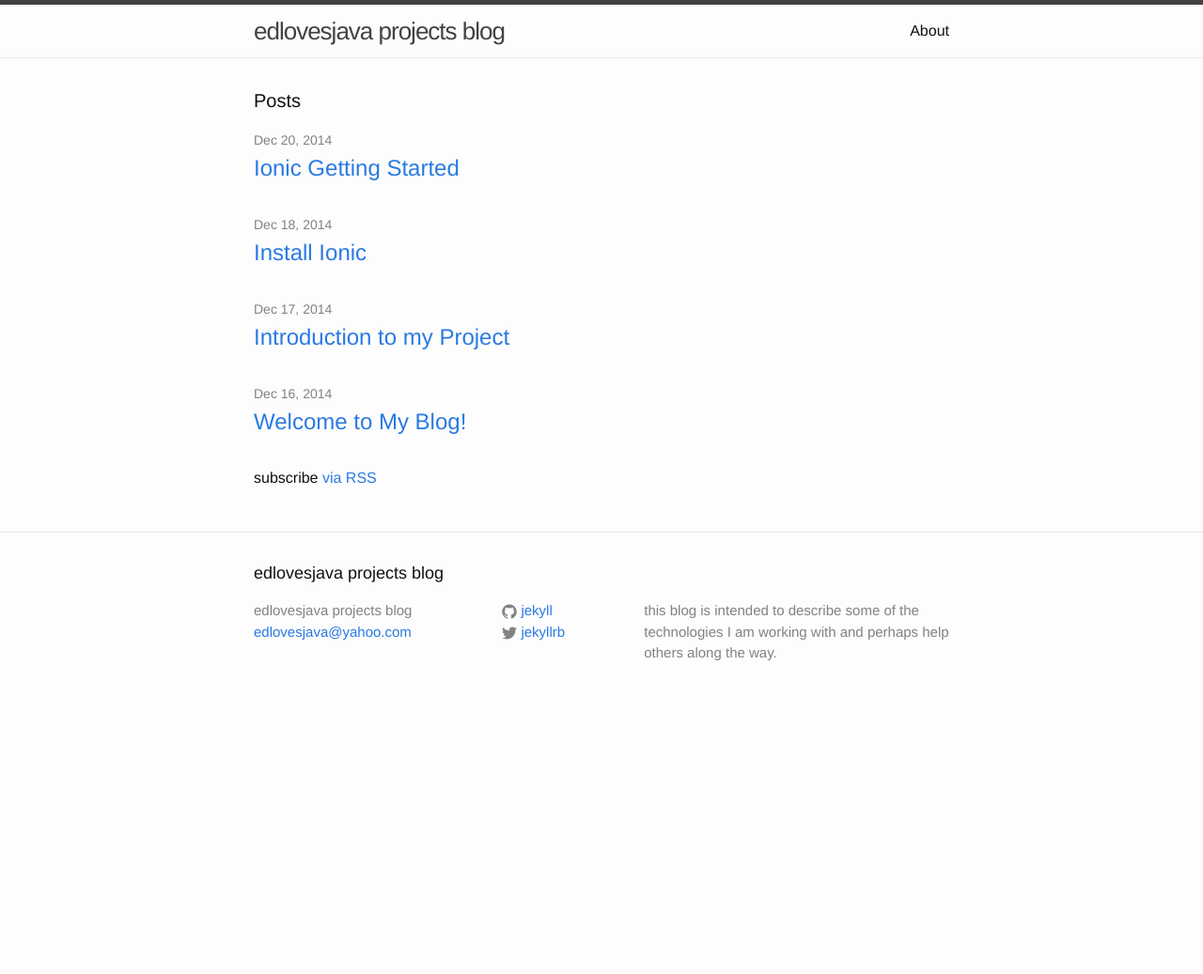
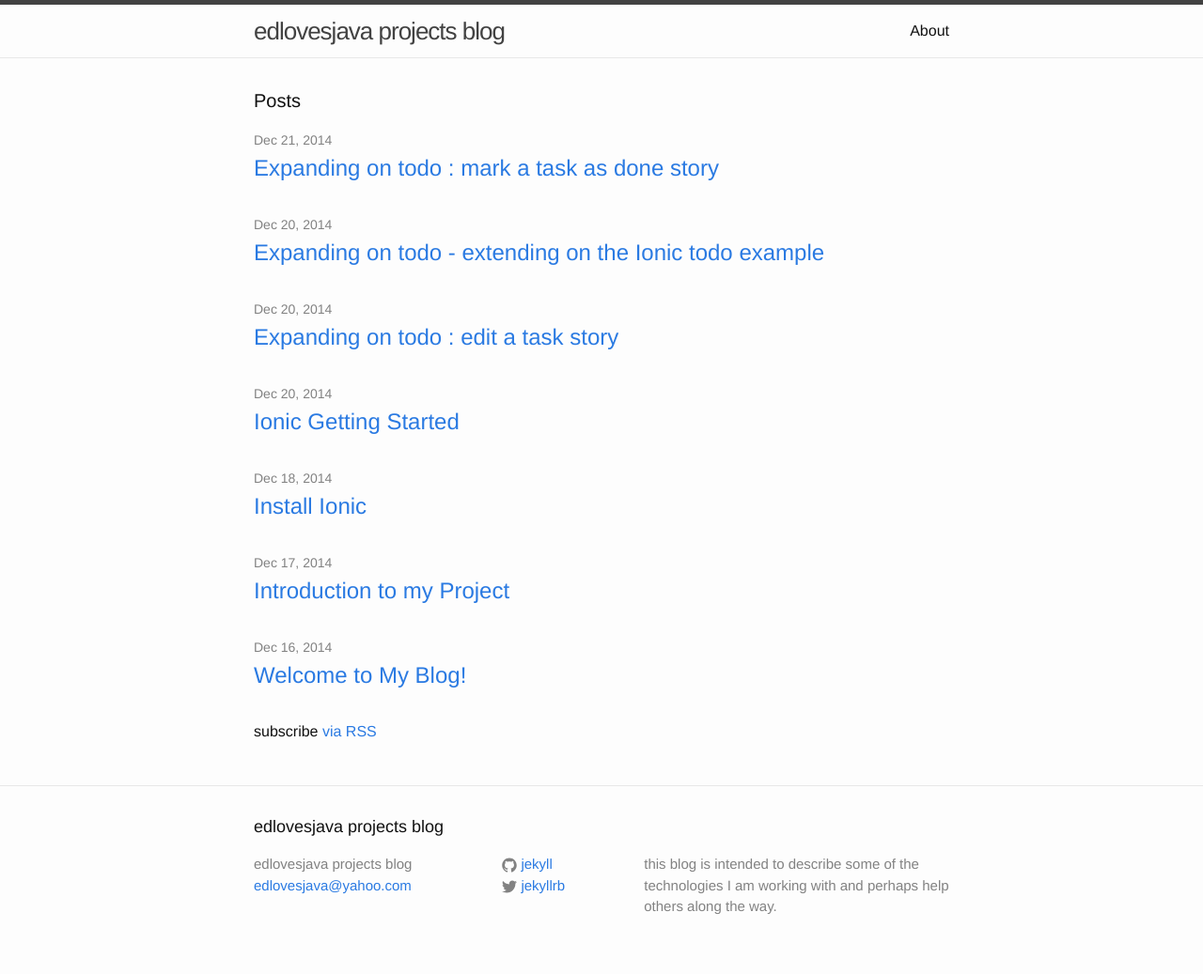
Before and after one commit to edlovesjava/edlovesjava.github.io, a Jekyll site: the page built from index.html, in a window 1280 px wide. Shown: the whole page at 94% size. Built offline with Jekyll 4.4.1, drawn with Linux system fonts in a browser that asks for light colours; before the commit the page ends 900 px from its top, so only the background shows below that.

Commit message:
added additional stories to the tutorial for ionic

```diff
--- /dev/null
+++ b/_posts/2014-12-20-edit-a-task.md
@@ -0,0 +1,159 @@
+---
+layout: post
+title:  "Expanding on todo : edit a task story"
+date:   2014-12-20 16:34
+categories: project intro
+---
+
+## story: edit a task
+
+This is part of a series [extending ionic todo example][parent]
+
+ > As a user I want the ability to edit a task after it is added.
+
+ To do so, I thought it would be ok to add an icon to the right side of the task using the ion-edit icon (pencil).
+
+
+
+### given
+
+{% highlight html %}
+{% raw %}
+...
+          <ion-list>
+            <ion-item class="item" ng-repeat="task in activeProject.tasks">
+              {{task.title}}
+            </ion-item>
+          </ion-list>
+ ...
+{% endraw %}
+{% endhighlight %}
+
+### changed to
+
+{% highlight html %}
+{% raw %}
+...
+          <ion-list>
+            <ion-item class="item" ng-repeat="task in activeProject.tasks">
+              {{task.title}}
+              <i class="icon ion-edit" ng-click="editTask($index, task)"></i>
+            </ion-item>
+          </ion-list>
+ ...
+{% endraw %}
+{% endhighlight %}
+
+And I also added a template after the new task template called 'edit-task.html'
+
+{% highlight html %}
+{% raw %}
+
+<script id="edit-task.html" type="text/ng-template">
+
+  <div class="modal">
+
+    <!-- Modal header bar -->
+    <ion-header-bar class="bar-secondary">
+      <h1 class="title">Edit Task</h1>
+      <button class="button button-clear button-positive" ng-click="closeEditTask()">Cancel</button>
+    </ion-header-bar>
+
+    <!-- Modal content area -->
+    <ion-content>
+
+      <form ng-submit="updateTask(taskIndex, task)">
+        <div class="list">
+          <label class="item item-input">
+            <input type="text" placeholder="What do you need to do?" ng-model="task.title">
+          </label>
+        </div>
+        <div class="padding">
+          <button type="submit" class="button button-block button-positive">Update Task</button>
+        </div>
+
+      </form>
+
+    </ion-content>
+
+  </div>
+</script>
+
+{% endraw %}
+{% endhighlight %}
+
+Notice the addtion of:
+
+ * class `item-icon-right` in `ion-item` tag
+ * addition of the &lt;i&gt; tag
+ * the &lt;i&gt; tag has the addition of the `ng-click` calling `editTask` on click of the icon
+ * the 'edit-task.html' template calls the `updateTask` function on submit
+
+### loading the 'edit-task.html' template
+
+*added after loading the template: 'new-task.html' in the 'app.js' file *
+
+{% highlight javascript %}
+{% raw %}
+
+  // Edit and load the Modal
+  $ionicModal.fromTemplateUrl('edit-task.html', function(modal) {
+    $scope.editTaskModal = modal;
+  }, {
+    scope: $scope,
+    animation: 'slide-in-up'
+  });
+
+{% endraw %}
+{% endhighlight %}
+
+ This smippet loads the template added previosly in the &lt;script&gt; tag with the id 'edit-task.html' into the scope variable `editTaskModal`.
+
+
+### adding the `editTask` method to 'app.js'
+
+*added aftetr newTask method*
+
+{% highlight javascript %}
+{% raw %}
+
+  // Open our new task modal
+  $scope.editTask = function(i, task) {
+    $scope.task = {title: task.title, isDone: task.isDone};
+    $scope.taskIndex = i;
+    $scope.editTaskModal.show();
+  };
+
+{% endraw %}
+{% endhighlight %}
+
+ this snippet shows when the `editTask` method is called, a new object with an empty task is created, and the `editTaskModal` is shown
+
+### adding the `updateTask` method to 'app.js'
+
+*added after the createTask method*
+
+{% highlight javascript %}
+{% raw %}
+
+// Called when the form is submitted
+  $scope.updateTask = function(i, task) {
+    if (!$scope.activeProject || !task) {
+      return;
+    }
+    $scope.activeProject.tasks[i] = task;
+    $scope.editTaskModal.hide();
+
+    // Inefficient, but save all the projects
+    Projects.save($scope.projects);
+  };
+
+{% endraw %}
+{% endhighlight %}
+
+ The `updateTask` function is responsible for first checking if the scope variables for activeProject and parameter task have values. Then the task object passed as a parameter from the template is set on the ith element of the `activeProject.tasks` array.
+
+ When `editTask` function is called to open the `editTaskModal` modal dialog, the angular variable $index is used in the html to identify the index of the item populated using an `ng-repeat` directive. This index is then set in the scope variable itemIndex for the template to use on submit calling `updateTask` function.
+
+
+[parent]:   {% post_url 2014-12-20-expand-the-ionic-example %}
--- /dev/null
+++ b/_posts/2014-12-20-expand-the-ionic-example.md
@@ -0,0 +1,36 @@
+---
+layout: post
+title:  "Expanding on todo - extending on the Ionic todo example"
+date:   2014-12-20 16:34
+categories: project intro
+---
+
+This post outlines a set of changes made to the [Ionic framework Todo example][ionicexample] to further enhance the learning and create a useful working deliverable. Since I work in places using [agile methodologies](http://agilemanifesto.org) I will make these modifications as a set of stories.
+
+I started by following the example provided step by step (chapter 1 - 6), including installing ionic, and installing ios and android emulators as described in a [previous post][installionic].
+
+The [ionic example][ionicexample] as described in the guide is limited to features of being able to add projects, and also tasks to projects. I have added the following features to futher enforce my learning.
+
+Additional stories:
+
+ * [edit a task][edittask]
+ * [mark a task as done][markdone]
+ * delete a task
+
+Remaining
+
+ * rename a project
+ * remove a project
+
+I will walk through the additions I have done.
+
+Articles in the series:
+
+ 1. See post 1 [editing a task][edittask]
+ 1. See post 2 mark task as done
+ 1. See post 3 delete task
+
+[markdone]:    {% post_url 2014-12-21-mark-a-task-as-done %}
+[edittask]:    {% post_url 2014-12-20-edit-a-task %}
+[ionicexample]: http://ionicframework.com/docs/guide/
+[installionic]: {% post_url 2014-12-18-install-ionic %}
--- /dev/null
+++ b/_posts/2014-12-21-mark-a-task-as-done.md
@@ -0,0 +1,185 @@
+---
+layout: post
+title:  "Expanding on todo : mark a task as done story"
+date:   2014-12-21 08:34
+categories: project intro
+---
+
+## story: mark a task as done
+
+This is part of a series [extending ionic todo example][parent]
+
+### story description
+
+ > as a user I wish to mark a task as done
+
+This story allows the user to mark a task as done. The UX design is to use a check box to the left of the item in the list that a user can check to indicate the task is done. Also the user should be able to mark a task done when editing the task.
+
+The information will persist in the following form:
+
+{% highlight json %}
+{% raw %}
+[
+   {
+      "title":"first project",
+      "tasks":[
+         {
+            "title":"go to funeral",
+            "isDone":"YES"
+         },
+         {
+            "title":"pick up sis",
+            "isDone":"YES"
+         },
+         {
+            "title":"another added task",
+            "isDone":"YES"
+         },
+         {
+            "title":"go shopping"
+         }
+      ]
+   },
+   {
+      "title":"next project",
+      "tasks":[
+         {
+            "title":"next project next task 1"
+         },
+         {
+            "title":"next task 2",
+            "isDone":"YES"
+         }
+      ]
+   }
+]
+
+{% endraw %}
+{% endhighlight %}
+
+### staring point modifying 'index.html'
+
+in the [previous post][editatask]  I added an icon that when clicked would edit an item by opening a modal dialog.
+
+
+{% highlight html %}
+{% raw %}
+...
+<ion-list>
+  <ion-item class="item" ng-repeat="task in activeProject.tasks">
+  {{task.title}}
+    <i class="icon ion-edit" ng-click="editTask($index, task)"></i>
+  </ion-item>
+</ion-list>
+ ...
+{% endraw %}
+{% endhighlight %}
+
+We will add a checkbox to the left to indicate the task is done
+
+### modify 'index.html' to add a checkbox
+
+{% highlight html %}
+{% raw %}
+...
+<ion-list>
+  <ion-item class="item" ng-repeat="task in activeProject.tasks">
+    <ion-checkbox class="item-text-wrap" style="border:none;" ng-model="task.isDone"  ng-model="task.isDone" ng-click="doneClicked($index, task)" ng-true-value="'YES'" ng-false-value="'NO'"><span>{{task.title}}</span></ion-checkbox>
+    <i class="icon ion-edit" ng-click="editTask($index, task)"></i>
+  </ion-item>
+</ion-list>
+ ...
+{% endraw %}
+{% endhighlight %}
+
+The `ion-checkbox` directive came to mind first (see [the ionic documentation](http://ionicframework.com/docs/api/directive/ionCheckbox/)), but it did not look correct since there was a box around the input that clashed with the display of the item. I finally used a `style='boder:none;'` to remove this. Also, i noticed that if the task was too long it used elipse, but I thought wrap would be better so I added the class 'item-text-wrap' and that did the trick.
+
+Also, notice that I am explicitly setting the value of `isDone` to 'YES' or 'NO' using the `ng-true-value` and `ng-false-value` to match the persisted json described above.
+
+When the check box is checked I wanted to assure that the change was persisted so I added an `ng-click` event to call `doneClicked($index, task)` as usual I am passing `$index` variable indicating the index of the tasks array that will be modified. I am also passing `task` to be consistent (but not necessary).
+
+I then added the `doneClicked` method to 'app.js' to persist the changes
+
+*added after the `editTask` method*
+
+{% highlight javascript %}
+{% raw %}
+
+  // Make sure to persist the change after is done is toggled
+  $scope.doneClicked = function(i, task) {
+    //alert("toggle done task "+task.isDone)
+    if (!$scope.activeProject || !task) {
+      return;
+    }
+    Projects.save($scope.projects);
+  }
+
+{% endraw %}
+{% endhighlight %}
+
+this method simply checks if the parameters are correct and if so, persistes the change to the projects using `Projects.save` method.
+
+### Alternate approach to a checkbox
+
+Another approach I tried was to handle the graphics myself, rather than use a checkbox:
+
+{% highlight html %}
+{% raw %}
+...
+<ion-list>
+  <ion-item class="item" ng-repeat="task in activeProject.tasks">
+  <i class="icon ion-ios7-circle-outline " ng-hide="task.isDone=='YES'" ng-click="toggleDone($index, task)"></i>
+  <i class="icon ion-checkmark-circled" ng-show="task.isDone=='YES'" ng-click="toggleDone($index, task)"></i>
+  <span  ng-click="toggleDone($index, task)">{{task.title}}</span>
+    <i class="icon ion-edit" ng-click="editTask($index, task)"></i>
+  </ion-item>
+</ion-list>
+ ...
+{% endraw %}
+{% endhighlight %}
+
+
+Notice in this version I am using two icons alternating between them depending on the state of `task.isDone` using the `ng-show` and `ng-hide` directives. I found the ionic icons to use (in the [ionicons documentation](http://ionicons.com/)). However, this forces a specific representation of a checkbox rather than leveraging the native selection of the underlying os. In this version I must change the value of the `task.isDone` as shown in the following `toggleDone` method (added to 'app.js'):
+
+{% highlight javascript %}
+{% raw %}
+
+  // Make sure to persist the change after is done is toggled
+  $scope.toggleDone = function(i, task) {
+    //alert("toggle done task "+task.isDone)
+    if (!$scope.activeProject || !task) {
+      return;
+    }
+    $scope.activeProject.tasks[i].isDone = ($scope.activeProject.tasks[i].isDone=="YES")?"NO":"YES";
+    Projects.save($scope.projects);
+  }
+
+{% endraw %}
+{% endhighlight %}
+
+### added the check box to the 'edittask.html' form script in 'index.html'
+
+*added after the &lt;label&gt; tag*
+
+{% highlight html %}
+{% raw %}
+...
+<form ng-submit="updateTask(taskIndex, task)">
+  <div class="list">
+  <label class="item item-input">
+    <input type="text" placeholder="What do you need to do?" ng-model="task.title">
+    </label>
+    <ion-checkbox ng-model="task.isDone"  ng-model="task.isDone" ng-true-value="'YES'" ng-false-value="'NO'">task is done</ion-checkbox>
+  </div>
+  <div class="padding">
+    <button type="submit" class="button button-block button-positive">Update Task</button>
+  </div>
+</form>
+...
+{% endraw %}
+{% endhighlight %}
+
+the &lt;ion-checkbox&gt; directive is used here to set the state of done to 'YES' or 'NO' value once again.
+
+[parent]:   {% post_url 2014-12-20-expand-the-ionic-example %}
+[editatask]: {% post_url 2014-12-20-edit-a-task %}
```
Also changed, not shown: _posts/2014-12-20-ionic-getting-started.md (+5 -1 lines).
